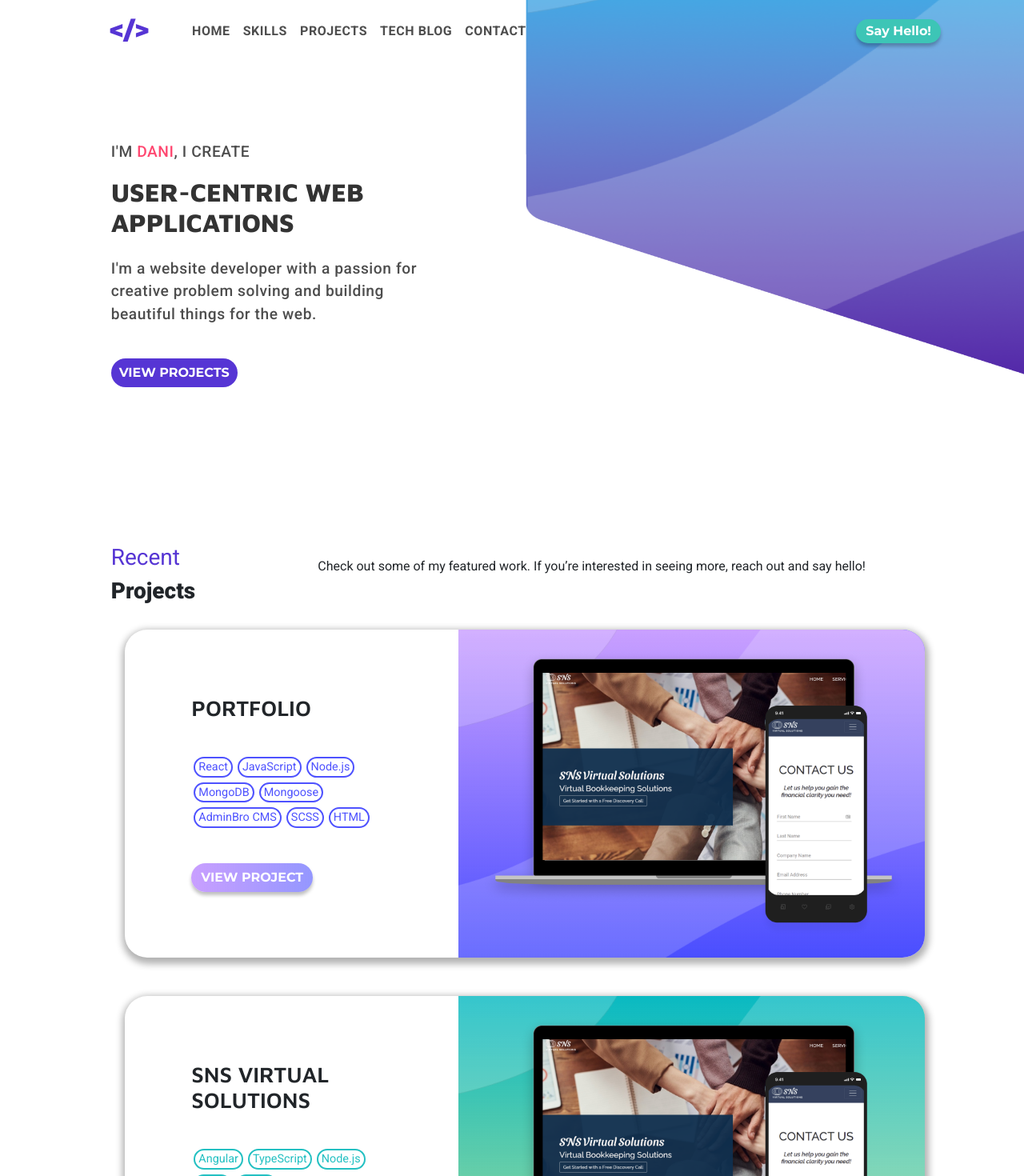
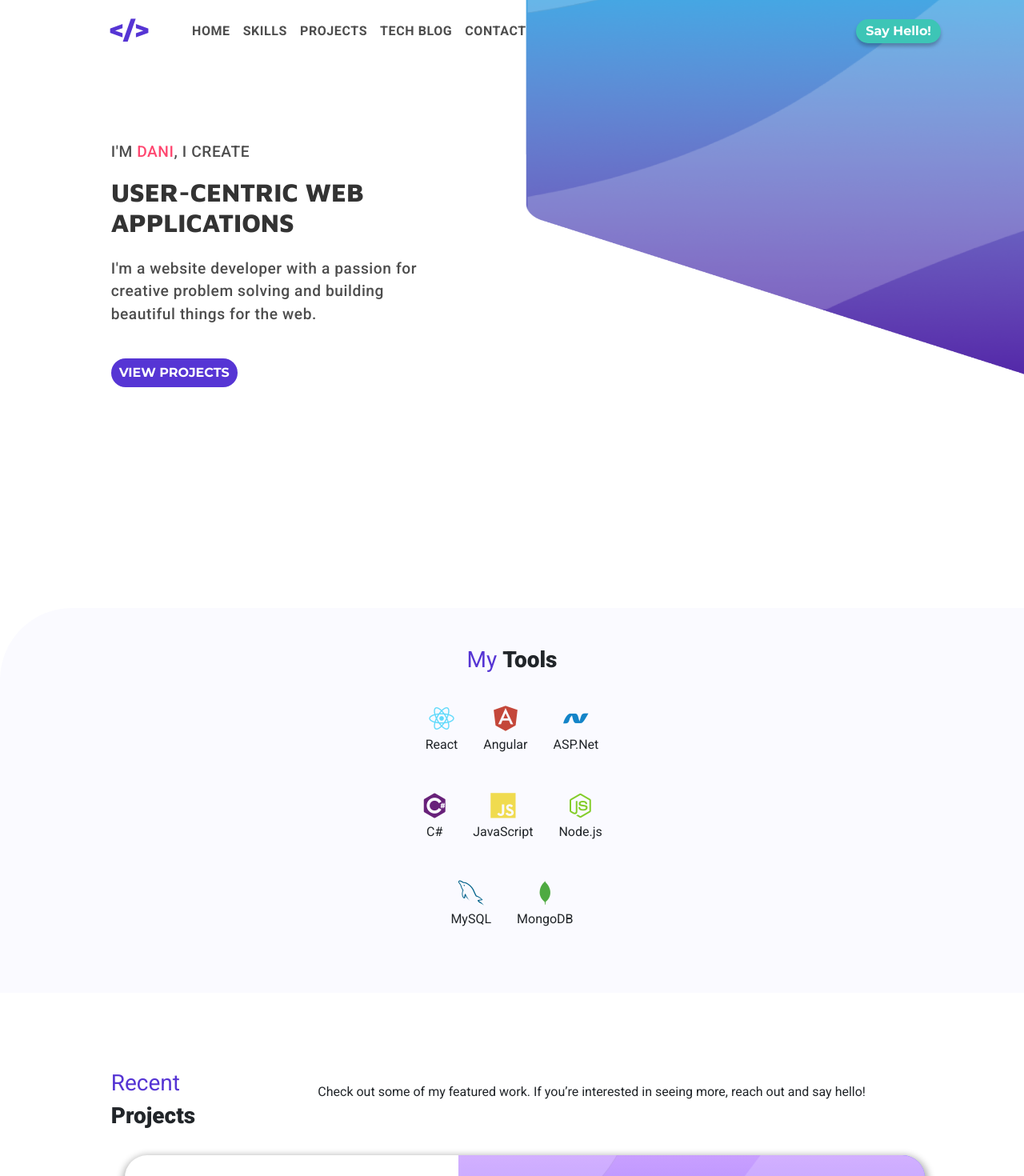
Before and after one commit to danisylvester/Portfolio_Blog, a React app: page / in a window 1280 px wide. Shown: the top 1470 px of the page at 80% size. Built offline with nearby package versions, Linux system fonts and the light colour scheme; no server answers.

Commit message:
Added skills, blog, and contact child components.

```diff
--- a/src/components/Home/Home.jsx
+++ b/src/components/Home/Home.jsx
@@ -1,8 +1,10 @@
 import React, {useState, useEffect} from 'react'
 import styles from './home.module.scss';
-import {Projects} from '../Projects/Projects.jsx'
+import { Projects } from '../Projects/Projects.jsx'
 import { Element } from 'react-scroll'
-
+import { Skills } from '../Skills/Skills.jsx';
+import { Contact} from '../Contact/Contact.jsx';
+import { Blog } from '../Blog/Blog.jsx'
 
 export const Home = () => {
     // Parallax scrolling effect
@@ -11,7 +13,7 @@ export const Home = () => {
 
     useEffect(() => {
         window.addEventListener('scroll', handleScroll);
-
+        // Removing listener on component unmount
         return() => window.removeEventListener('scroll', handleScroll);
     }, []);
 
@@ -51,10 +53,17 @@ export const Home = () => {
                     </div>
             </div>
         </div>
+        <div id='skills' className={styles.skills}>
+            <Skills></Skills>
+        </div>
         <div id='projects' className={styles.projects}>
             <Projects></Projects>
         </div>
-        <div id='skills'>
+        <div id='blog' className={styles.blog}>
+            <Blog></Blog>
+        </div>
+        <div id='contact' className={styles.contact}>
+            <Contact></Contact>
         </div>
 
 
--- a/src/components/Home/home.module.scss
+++ b/src/components/Home/home.module.scss
@@ -24,7 +24,7 @@
 @media(min-width: 768px){
     .grid{
         align-content: flex-start;
-        min-height: 85vh;
+        min-height: 95vh;
     }
     .gridComputerBkg{
         grid-column: 6/-1;
@@ -170,3 +170,7 @@
     justify-content: center;
     padding-bottom: 6rem;
 }
+.skills{
+    width: 100%;
+    padding-bottom: 6rem;
+}
```
